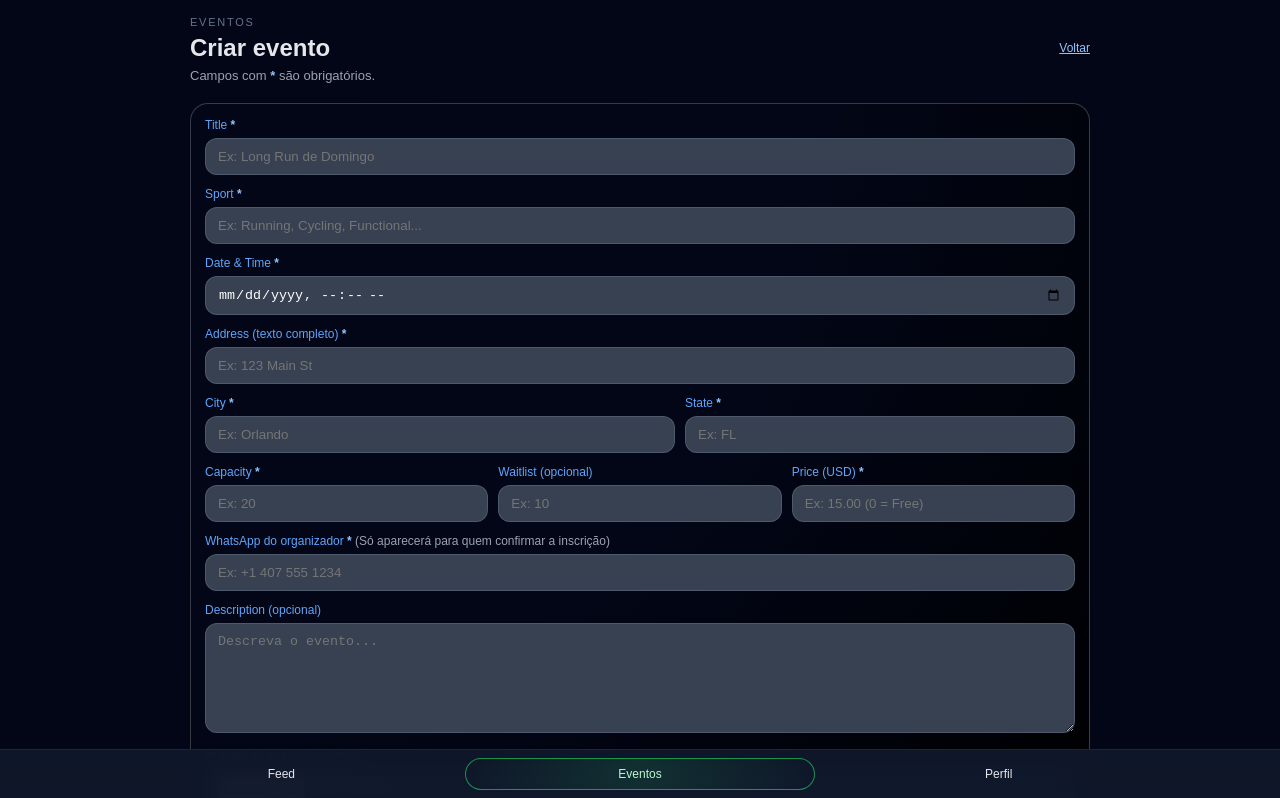
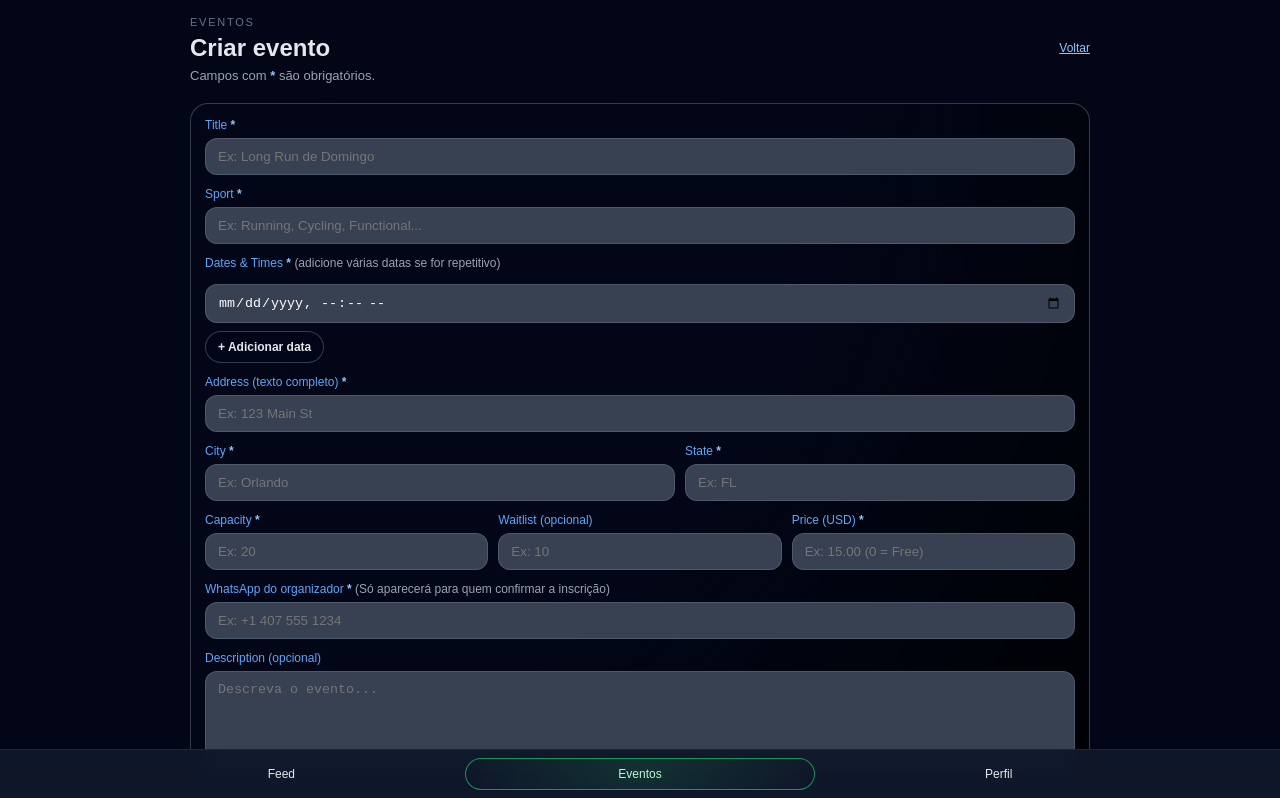
Before and after one commit to rafaelmorch/sportplatform, a Next.js app: page /events/new in a window 1280 px wide. Shown: the top 798 px of the page. Built offline with nearby package versions, Linux system fonts and the light colour scheme; no server answers.

Commit message:
Support recurring events by creating one event per date

```diff
--- a/app/events/new/page.tsx
+++ b/app/events/new/page.tsx
@@ -22,7 +22,9 @@ export default function NewEventPage() {
 
   const [title, setTitle] = useState("");
   const [sport, setSport] = useState("");
-  const [date, setDate] = useState("");
+
+  // ✅ Agora suporta várias datas
+  const [dates, setDates] = useState<string[]>([""]);
 
   const [addressText, setAddressText] = useState("");
   const [city, setCity] = useState("");
@@ -58,6 +60,22 @@ export default function NewEventPage() {
     outline: "none",
   };
 
+  function addDateField() {
+    setDates((prev) => [...prev, ""]);
+  }
+
+  function removeDateField(index: number) {
+    setDates((prev) => prev.filter((_, i) => i !== index));
+  }
+
+  function updateDateField(index: number, value: string) {
+    setDates((prev) => {
+      const copy = [...prev];
+      copy[index] = value;
+      return copy;
+    });
+  }
+
   async function handleCreate() {
     setBusy(true);
     setError(null);
@@ -77,7 +95,16 @@ export default function NewEventPage() {
 
       if (t.length < 3) throw new Error("Title * é obrigatório.");
       if (sp.length < 2) throw new Error("Sport * é obrigatório.");
-      if (!date.trim()) throw new Error("Date & Time * é obrigatório.");
+
+      // ✅ validação das datas (múltiplas)
+      const cleanDates = dates.map((d) => (d ?? "").trim()).filter(Boolean);
+      if (cleanDates.length === 0) throw new Error("Adicione pelo menos uma Date & Time *.");
+
+      // evitar datas duplicadas iguais
+      const uniqueDates = Array.from(new Set(cleanDates));
+      if (uniqueDates.length !== cleanDates.length) {
+        throw new Error("Você adicionou datas repetidas. Remova as duplicadas.");
+      }
 
       if (ad.length < 5) throw new Error("Address (texto completo) * é obrigatório.");
       if (ci.length < 2) throw new Error("City * é obrigatório.");
@@ -101,7 +128,7 @@ export default function NewEventPage() {
 
       if (wa.length < 6) throw new Error("WhatsApp do organizador * é obrigatório.");
 
-      // Upload opcional
+      // Upload opcional (1 imagem para toda a série)
       let imagePath: string | null = null;
       if (imageFile) {
         const ext = imageFile.name.split(".").pop() || "jpg";
@@ -116,30 +143,52 @@ export default function NewEventPage() {
         imagePath = fileName;
       }
 
-      const { data, error: insErr } = await supabase
-        .from("events")
-        .insert({
+      // ✅ série: cria um id único que conecta todos os eventos
+      const seriesId = crypto.randomUUID();
+
+      // ordena as datas para ficar bonitinho (do mais cedo pro mais tarde)
+      const sortedDates = uniqueDates
+        .slice()
+        .sort((a, b) => new Date(`${a}:00.000Z`).getTime() - new Date(`${b}:00.000Z`).getTime());
+
+      const rows = sortedDates.map((d, idx) => ({
         organizer_id: user.id,
         title: t,
         sport: sp,
         description: description.trim() || null,
-          date: `${date}:00.000Z`,
+        date: `${d}:00.000Z`,
         address_text: ad,
         city: ci,
         state: st,
         capacity: capN,
-          waitlist_capacity: waitN, // ✅ sempre número
+        waitlist_capacity: waitN,
         price_cents: cents,
         organizer_whatsapp: wa,
         image_path: imagePath,
-        })
-        .select("id")
-        .single();
+
+        // ✅ novos campos (garanta que existem no DB)
+        series_id: seriesId,
+        series_index: idx + 1,
+      }));
+
+      const { data, error: insErr } = await supabase.from("events").insert(rows).select("id,date");
 
       if (insErr) throw new Error(insErr.message);
 
-      setInfo("Evento publicado!");
-      router.push(`/events/${data.id}`);
+      if (!data || data.length === 0) throw new Error("Evento criado, mas não consegui obter o ID.");
+
+      setInfo(
+        rows.length > 1
+          ? `Eventos publicados! (${rows.length} datas)`
+          : "Evento publicado!"
+      );
+
+      // abre o primeiro evento criado (mais cedo)
+      const first = data
+        .slice()
+        .sort((a: any, b: any) => new Date(a.date).getTime() - new Date(b.date).getTime())[0];
+
+      router.push(`/events/${first.id}`);
     } catch (e: any) {
       setError(e?.message ?? "Falha ao criar evento.");
     } finally {
@@ -187,9 +236,7 @@ export default function NewEventPage() {
               flexWrap: "wrap",
             }}
           >
-            <h1 style={{ fontSize: 24, fontWeight: 700, margin: 0 }}>
-              Criar evento
-            </h1>
+            <h1 style={{ fontSize: 24, fontWeight: 700, margin: 0 }}>Criar evento</h1>
 
             <Link
               href="/events"
@@ -205,29 +252,23 @@ export default function NewEventPage() {
           </div>
 
           <p style={{ fontSize: 13, color: "#9ca3af", margin: 0 }}>
-            Campos com <span style={{ color: "#93c5fd", fontWeight: 700 }}>*</span>{" "}
-            são obrigatórios.
+            Campos com <span style={{ color: "#93c5fd", fontWeight: 700 }}>*</span> são obrigatórios.
           </p>
         </header>
 
         {error ? (
-          <p style={{ margin: "0 0 12px 0", fontSize: 13, color: "#fca5a5" }}>
-            {error}
-          </p>
+          <p style={{ margin: "0 0 12px 0", fontSize: 13, color: "#fca5a5" }}>{error}</p>
         ) : null}
 
         {info ? (
-          <p style={{ margin: "0 0 12px 0", fontSize: 13, color: "#86efac" }}>
-            {info}
-          </p>
+          <p style={{ margin: "0 0 12px 0", fontSize: 13, color: "#86efac" }}>{info}</p>
         ) : null}
 
         <section
           style={{
             borderRadius: 18,
             border: "1px solid rgba(148,163,184,0.35)",
-            background:
-              "radial-gradient(circle at top left, #020617, #020617 50%, #000000 100%)",
+            background: "radial-gradient(circle at top left, #020617, #020617 50%, #000000 100%)",
             padding: "14px 14px",
             display: "flex",
             flexDirection: "column",
@@ -254,19 +295,70 @@ export default function NewEventPage() {
             />
           </label>
 
-          <label style={labelStyle}>
-            Date & Time <span style={{ color: "#93c5fd", fontWeight: 700 }}>*</span>
+          {/* ✅ Múltiplas datas */}
+          <div style={{ display: "flex", flexDirection: "column", gap: 8 }}>
+            <p style={labelStyle}>
+              Dates & Times <span style={{ color: "#93c5fd", fontWeight: 700 }}>*</span>{" "}
+              <span style={{ color: "#9ca3af", fontWeight: 400 }}>
+                (adicione várias datas se for repetitivo)
+              </span>
+            </p>
+
+            {dates.map((d, idx) => (
+              <div key={idx} style={{ display: "flex", gap: 8, alignItems: "center" }}>
                 <input
                   style={inputStyle}
                   type="datetime-local"
-              value={date}
-              onChange={(e) => setDate(e.target.value)}
+                  value={d}
+                  onChange={(e) => updateDateField(idx, e.target.value)}
                 />
-          </label>
+
+                {dates.length > 1 ? (
+                  <button
+                    type="button"
+                    onClick={() => removeDateField(idx)}
+                    style={{
+                      height: 42,
+                      padding: "0 12px",
+                      borderRadius: 12,
+                      border: "1px solid rgba(248,113,113,0.55)",
+                      background: "rgba(127,29,29,0.35)",
+                      color: "#fecaca",
+                      fontSize: 12,
+                      fontWeight: 800,
+                      cursor: "pointer",
+                      flexShrink: 0,
+                      marginTop: 6,
+                    }}
+                    title="Remover esta data"
+                  >
+                    Remover
+                  </button>
+                ) : null}
+              </div>
+            ))}
+
+            <button
+              type="button"
+              onClick={addDateField}
+              style={{
+                alignSelf: "flex-start",
+                fontSize: 12,
+                padding: "8px 12px",
+                borderRadius: 999,
+                border: "1px solid rgba(148,163,184,0.35)",
+                background: "rgba(2,6,23,0.65)",
+                color: "#e5e7eb",
+                fontWeight: 800,
+                cursor: "pointer",
+              }}
+            >
+              + Adicionar data
+            </button>
+          </div>
 
           <label style={labelStyle}>
-            Address (texto completo){" "}
-            <span style={{ color: "#93c5fd", fontWeight: 700 }}>*</span>
+            Address (texto completo) <span style={{ color: "#93c5fd", fontWeight: 700 }}>*</span>
             <input
               style={inputStyle}
               placeholder="Ex: 123 Main St"
@@ -333,8 +425,7 @@ export default function NewEventPage() {
           </div>
 
           <label style={labelStyle}>
-            WhatsApp do organizador{" "}
-            <span style={{ color: "#93c5fd", fontWeight: 700 }}>*</span>{" "}
+            WhatsApp do organizador <span style={{ color: "#93c5fd", fontWeight: 700 }}>*</span>{" "}
             <span style={{ color: "#9ca3af", fontWeight: 400 }}>
               (Só aparecerá para quem confirmar a inscrição)
             </span>
@@ -365,7 +456,7 @@ export default function NewEventPage() {
               onChange={(e) => setImageFile(e.target.files?.[0] ?? null)}
             />
             <span style={{ display: "block", marginTop: 6, fontSize: 12, color: "#9ca3af" }}>
-              Dica: use uma imagem horizontal.
+              Dica: use uma imagem horizontal. (a mesma imagem será usada para todas as datas)
             </span>
           </label>
 
@@ -380,7 +471,7 @@ export default function NewEventPage() {
             }}
           >
             <p style={{ fontSize: 12, color: "#60a5fa", margin: 0 }}>
-              Ao publicar, o evento fica visível para usuários logados.
+              Ao publicar, será criado 1 evento por data.
             </p>
 
             <button
@@ -391,8 +482,7 @@ export default function NewEventPage() {
                 padding: "10px 12px",
                 borderRadius: 999,
                 border: "1px solid rgba(56,189,248,0.55)",
-                background:
-                  "linear-gradient(135deg, rgba(8,47,73,0.95), rgba(12,74,110,0.95))",
+                background: "linear-gradient(135deg, rgba(8,47,73,0.95), rgba(12,74,110,0.95))",
                 color: "#e0f2fe",
                 cursor: busy ? "not-allowed" : "pointer",
                 fontWeight: 800,
```
Lines whose indentation alone changed are shown as unchanged.
